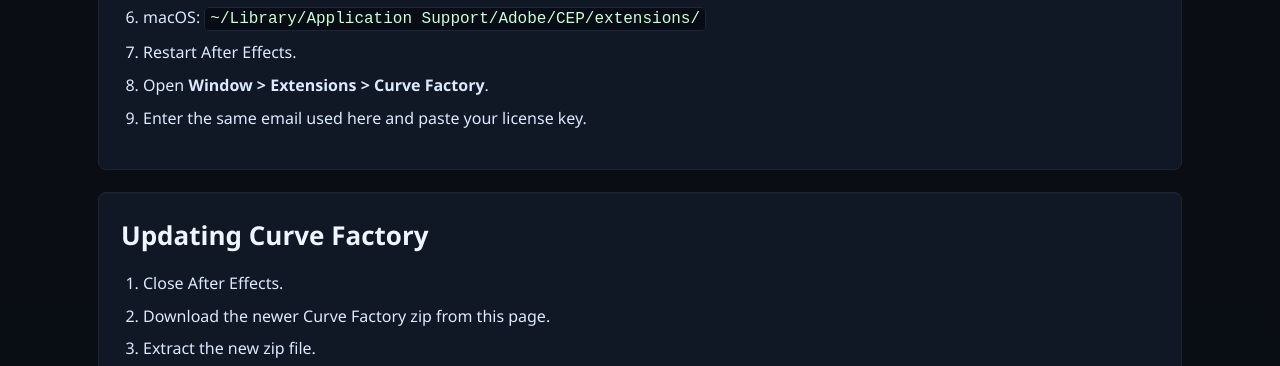
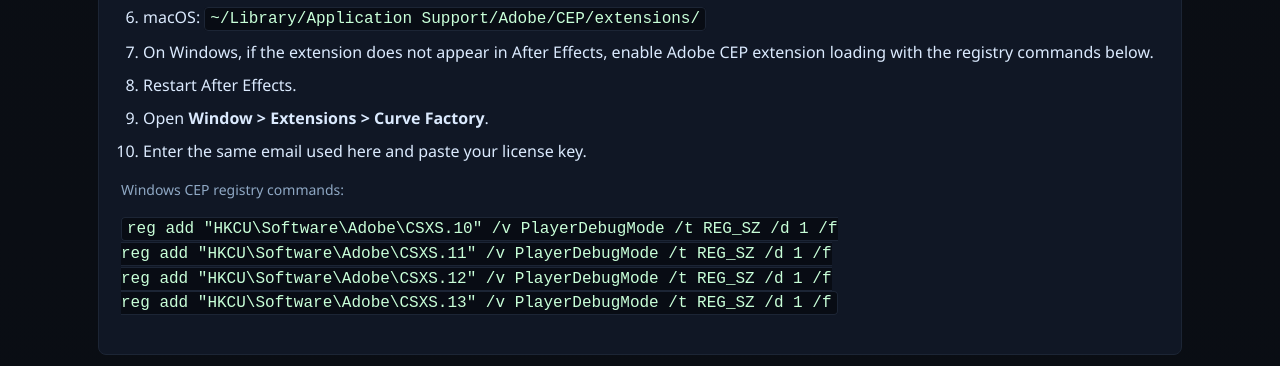
Before and after one commit to medhanshjonwal/the-curve-factory, a plain HTML site: page index.html in a window 1280 px wide. Shown: the part 2007-2373 px from the top of the page. Drawn offline with Linux system fonts and the light colour scheme; no server answers.

Commit message:
Add CEP registry setup to installation guide

```diff
--- a/index.html
+++ b/index.html
@@ -604,10 +604,16 @@
         <li>Paste it into your Adobe CEP extensions folder.</li>
         <li>Windows: <code>C:\Program Files (x86)\Common Files\Adobe\CEP\extensions\</code></li>
         <li>macOS: <code>~/Library/Application Support/Adobe/CEP/extensions/</code></li>
+        <li>On Windows, if the extension does not appear in After Effects, enable Adobe CEP extension loading with the registry commands below.</li>
         <li>Restart After Effects.</li>
         <li>Open <strong>Window &gt; Extensions &gt; Curve Factory</strong>.</li>
         <li>Enter the same email used here and paste your license key.</li>
       </ol>
+      <p class="muted">Windows CEP registry commands:</p>
+      <pre><code>reg add "HKCU\Software\Adobe\CSXS.10" /v PlayerDebugMode /t REG_SZ /d 1 /f
+reg add "HKCU\Software\Adobe\CSXS.11" /v PlayerDebugMode /t REG_SZ /d 1 /f
+reg add "HKCU\Software\Adobe\CSXS.12" /v PlayerDebugMode /t REG_SZ /d 1 /f
+reg add "HKCU\Software\Adobe\CSXS.13" /v PlayerDebugMode /t REG_SZ /d 1 /f</code></pre>
     </section>
 
     <section class="card" style="margin-top: 22px;">
```
